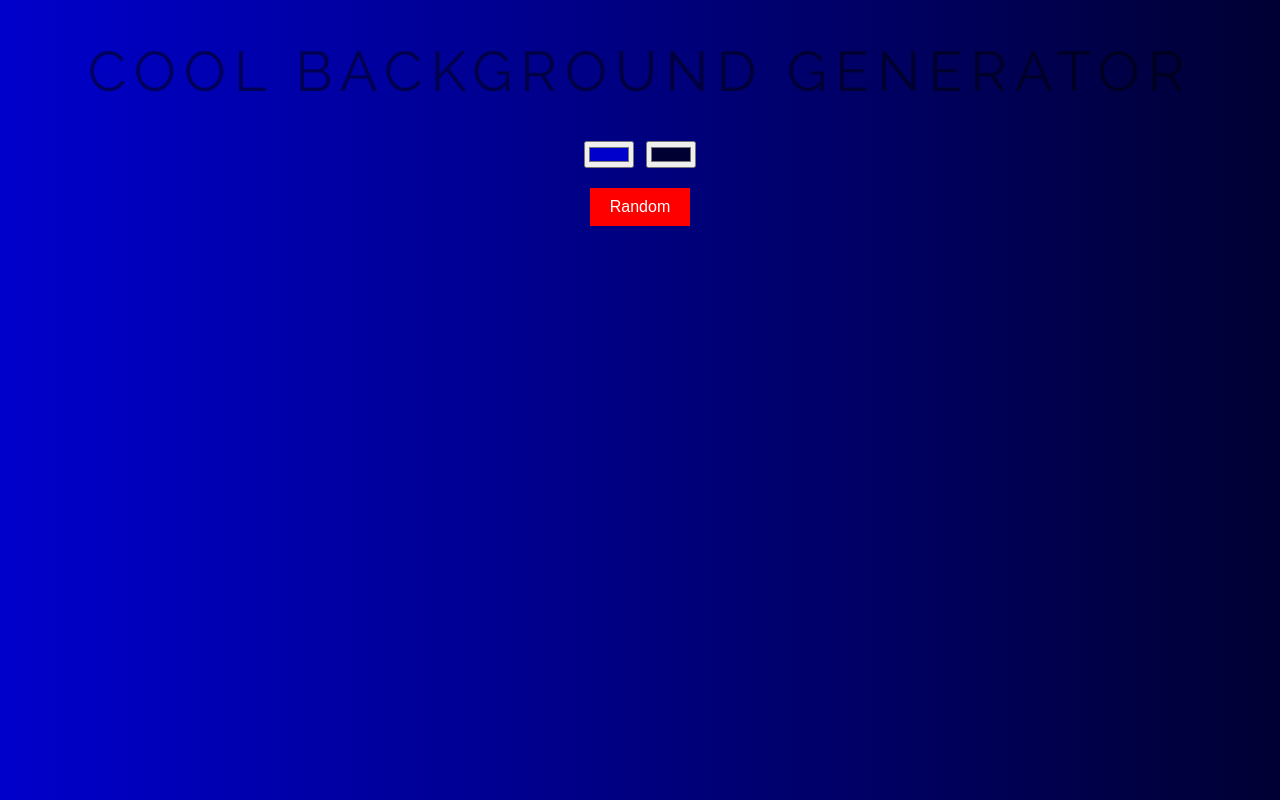
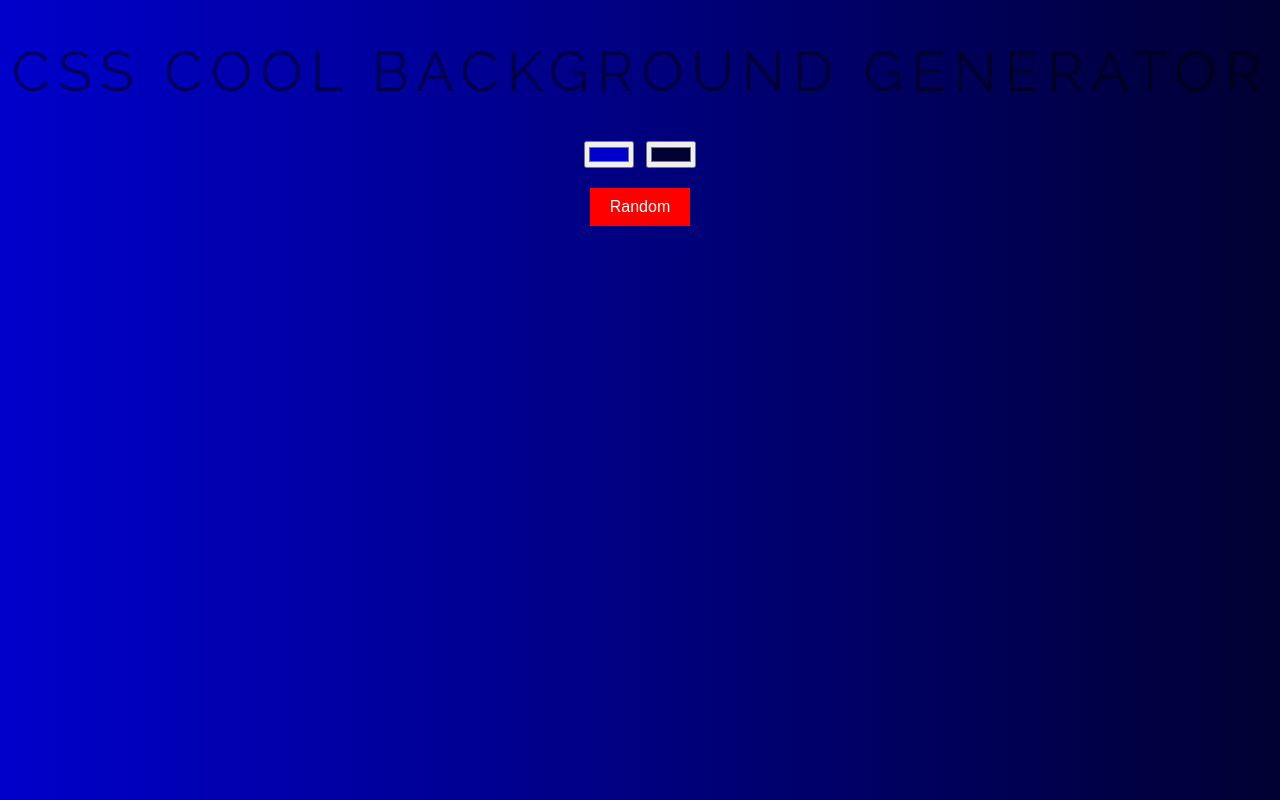
Before and after one commit to Rahied180/background-generator, a plain HTML site: page index.html in a window 1280 px wide. Drawn offline with Linux system fonts and the light colour scheme.

Commit message:
changing h1 title

```diff
--- a/index.html
+++ b/index.html
@@ -7,7 +7,7 @@
 </head>
 <body>
 
-	<h1>Cool Background Generator</h1>
+	<h1>CSS Cool Background Generator</h1>
 	<input class="colorLeft" type="color" name="colorLeft" value="#0000cc">
 	<input class="colorRight" type="color" name="colorRight" value="#000033">
 	<h2></h2>
```
